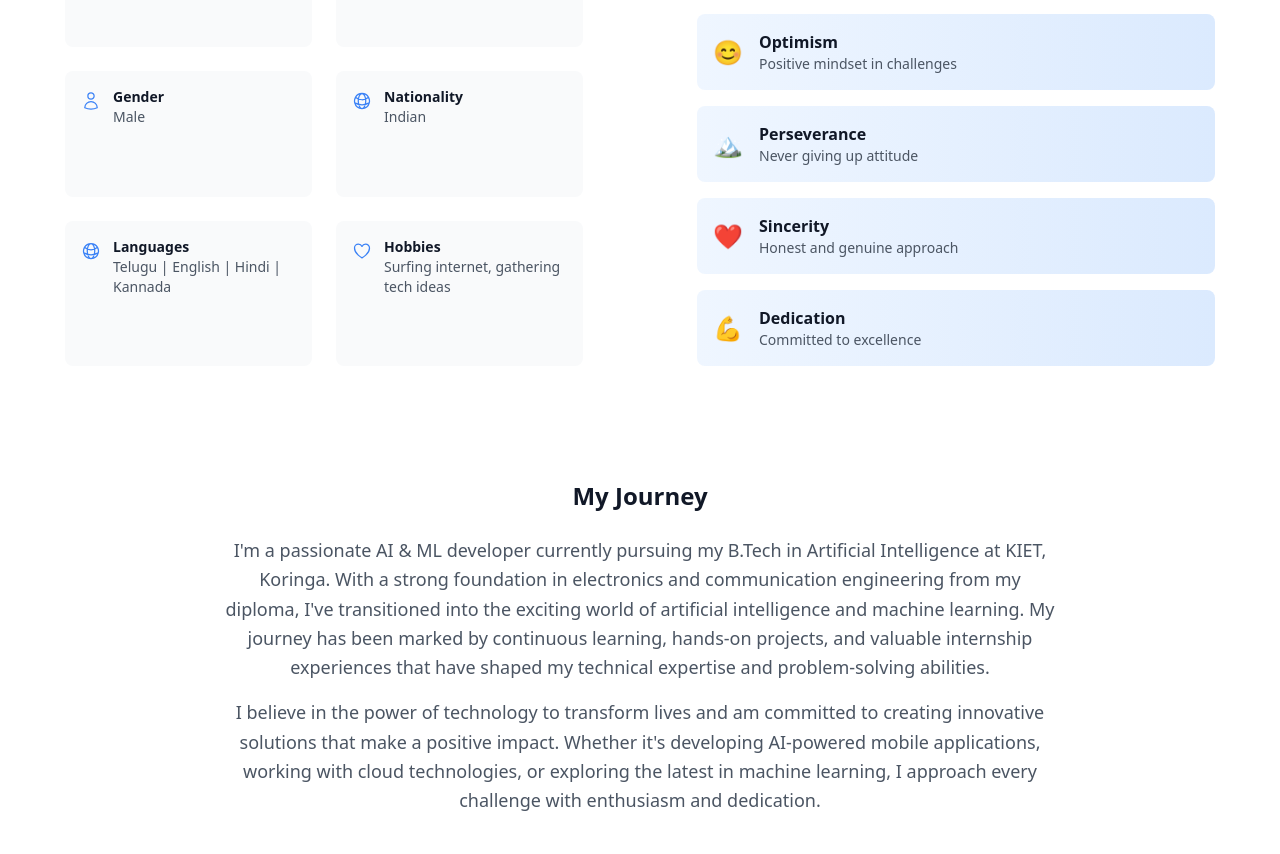
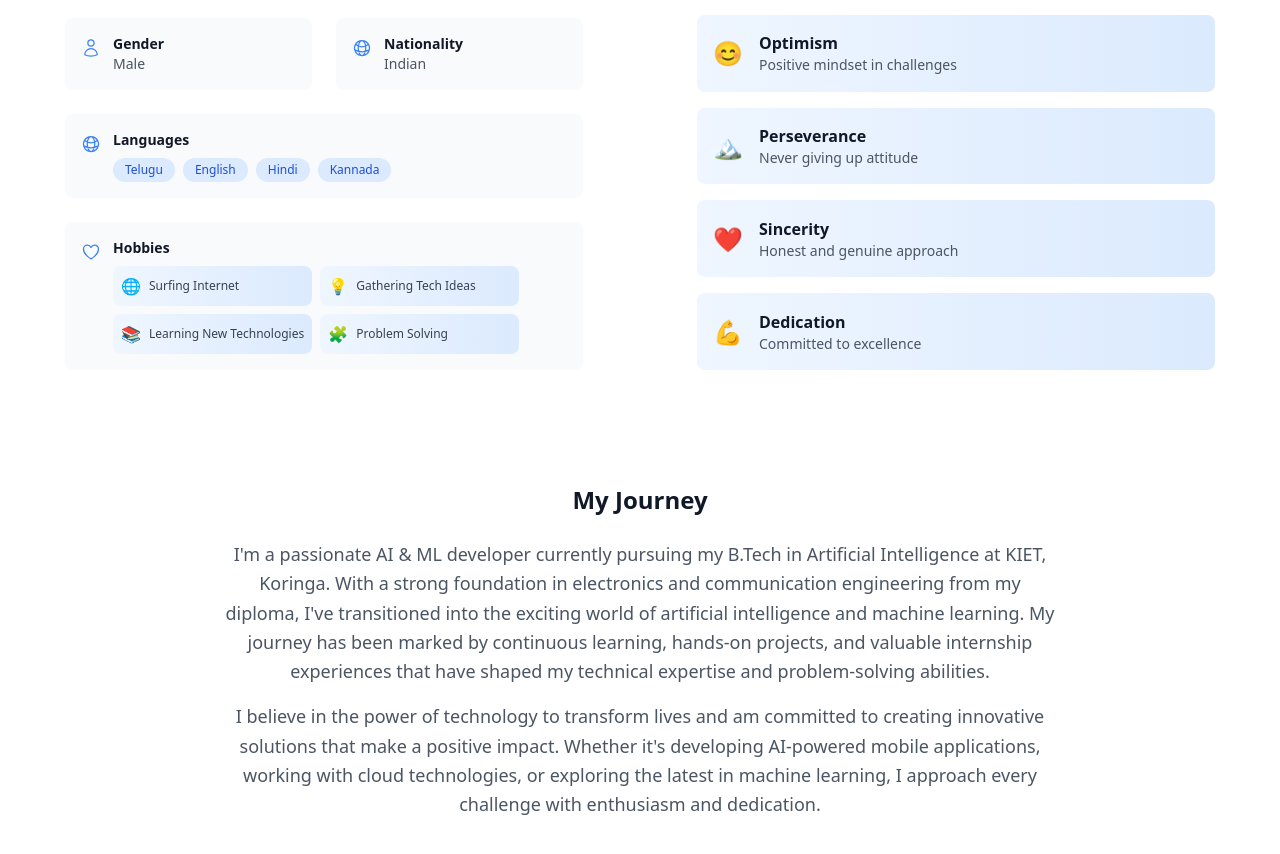
Before and after one commit to Seshu003/Personal_Portfolio, a React (Vite) app: page / in a window 1280 px wide. Shown: the part 1179-2033 px from the top of the page. Built offline with nearby package versions, Linux system fonts and the light colour scheme; the HTML template or start-up script is replaced by a standard one.

Commit message:
Enhance Languages and Hobbies display

```diff
--- a/src/components/About.jsx
+++ b/src/components/About.jsx
@@ -37,8 +37,18 @@ const About = () => {
     { icon: UserIcon, label: "Father's Name", value: 'A. Radha Prasad' },
     { icon: UserIcon, label: 'Gender', value: 'Male' },
     { icon: GlobeAltIcon, label: 'Nationality', value: 'Indian' },
-    { icon: GlobeAltIcon, label: 'Languages', value: 'Telugu | English | Hindi | Kannada' },
-    { icon: HeartIcon, label: 'Hobbies', value: 'Surfing internet, gathering tech ideas' },
+    {
+      icon: GlobeAltIcon,
+      label: 'Languages',
+      value: ['Telugu', 'English', 'Hindi', 'Kannada'],
+      type: 'languages'
+    },
+    {
+      icon: HeartIcon,
+      label: 'Hobbies',
+      value: ['Surfing Internet', 'Gathering Tech Ideas', 'Learning New Technologies', 'Problem Solving'],
+      type: 'hobbies'
+    },
   ];
 
   const strengths = [
@@ -81,16 +91,55 @@ const About = () => {
                       initial={{ opacity: 0, x: -20 }}
                       whileInView={{ opacity: 1, x: 0 }}
                       transition={{ delay: index * 0.1 }}
-                      className="flex items-start gap-3 p-4 rounded-lg bg-gray-50 dark:bg-gray-800/50 hover:bg-gray-100 dark:hover:bg-gray-700/50 transition-colors duration-300"
+                      className={`flex items-start gap-3 p-4 rounded-lg bg-gray-50 dark:bg-gray-800/50 hover:bg-gray-100 dark:hover:bg-gray-700/50 transition-colors duration-300 ${
+                        info.type === 'languages' || info.type === 'hobbies' ? 'col-span-2' : ''
+                      }`}
                     >
                       <info.icon className="w-5 h-5 text-primary-500 mt-1 flex-shrink-0" />
                       <div>
                         <h4 className="font-semibold text-gray-900 dark:text-white text-sm">
                           {info.label}
                         </h4>
-                        <p className="text-gray-600 dark:text-gray-300 text-sm">
-                          {info.value}
-                        </p>
+                        {info.type === 'languages' ? (
+                          <div className="flex flex-wrap gap-2 mt-2">
+                            {info.value.map((language, langIndex) => (
+                              <motion.span
+                                key={langIndex}
+                                initial={{ opacity: 0, scale: 0.8 }}
+                                whileInView={{ opacity: 1, scale: 1 }}
+                                transition={{ delay: (index * 0.1) + (langIndex * 0.1) }}
+                                whileHover={{ scale: 1.05 }}
+                                className="px-3 py-1 bg-primary-100 dark:bg-primary-900/30 text-primary-700 dark:text-primary-300 rounded-full text-xs font-medium cursor-default"
+                              >
+                                {language}
+                              </motion.span>
+                            ))}
+                          </div>
+                        ) : info.type === 'hobbies' ? (
+                          <div className="grid grid-cols-2 gap-2 mt-2">
+                            {info.value.map((hobby, hobbyIndex) => (
+                              <motion.div
+                                key={hobbyIndex}
+                                initial={{ opacity: 0, y: 10 }}
+                                whileInView={{ opacity: 1, y: 0 }}
+                                transition={{ delay: (index * 0.1) + (hobbyIndex * 0.1) }}
+                                whileHover={{ scale: 1.02, x: 2 }}
+                                className="flex items-center gap-2 p-2 bg-gradient-to-r from-primary-50 to-primary-100 dark:from-primary-900/20 dark:to-primary-800/20 rounded-lg"
+                              >
+                                <span className="text-primary-500">
+                                  {hobbyIndex === 0 ? '🌐' : hobbyIndex === 1 ? '💡' : hobbyIndex === 2 ? '📚' : '🧩'}
+                                </span>
+                                <span className="text-xs font-medium text-gray-700 dark:text-gray-300">
+                                  {hobby}
+                                </span>
+                              </motion.div>
+                            ))}
+                          </div>
+                        ) : (
+                          <p className="text-gray-600 dark:text-gray-300 text-sm">
+                            {info.value}
+                          </p>
+                        )}
                       </div>
                     </motion.div>
                   ))}
```
